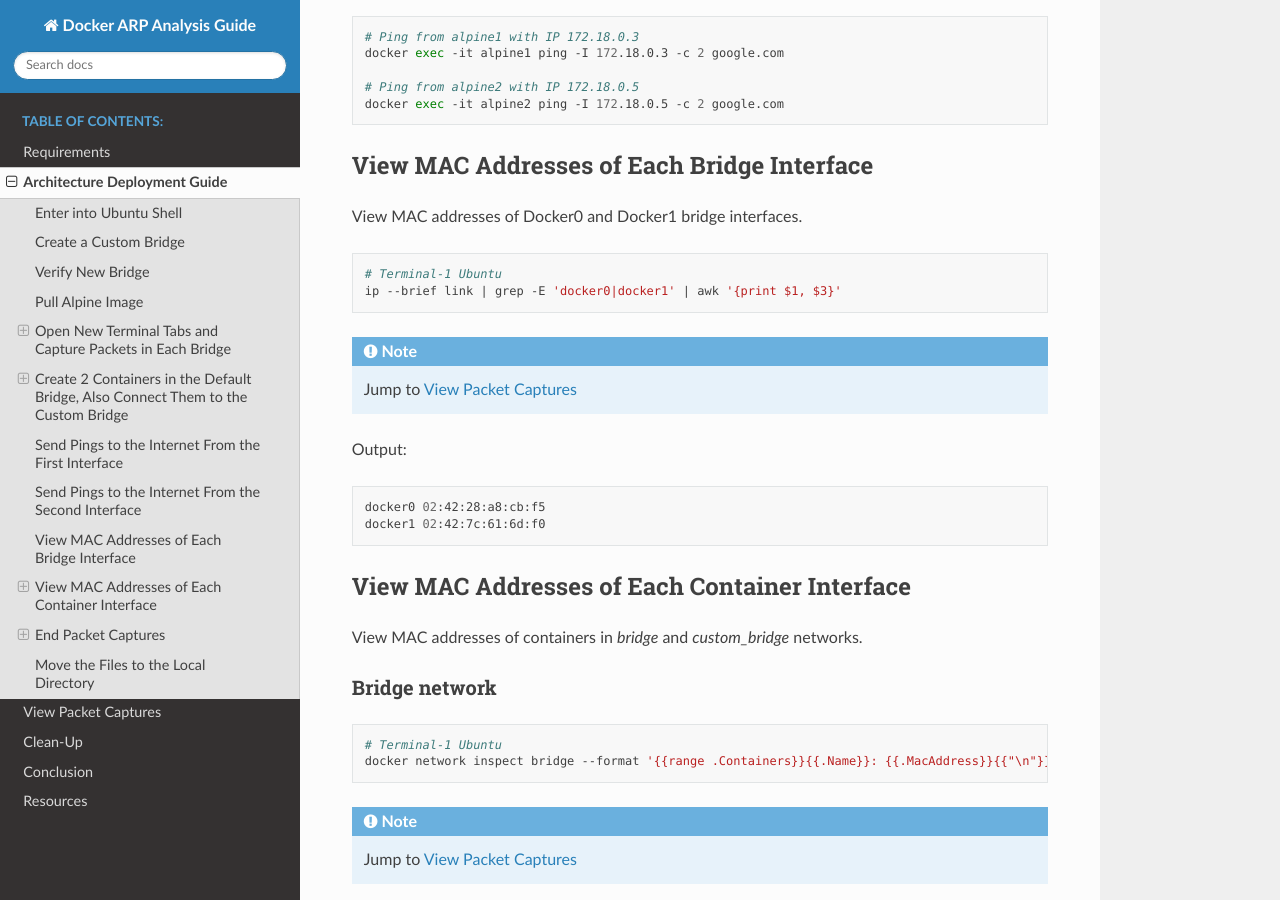
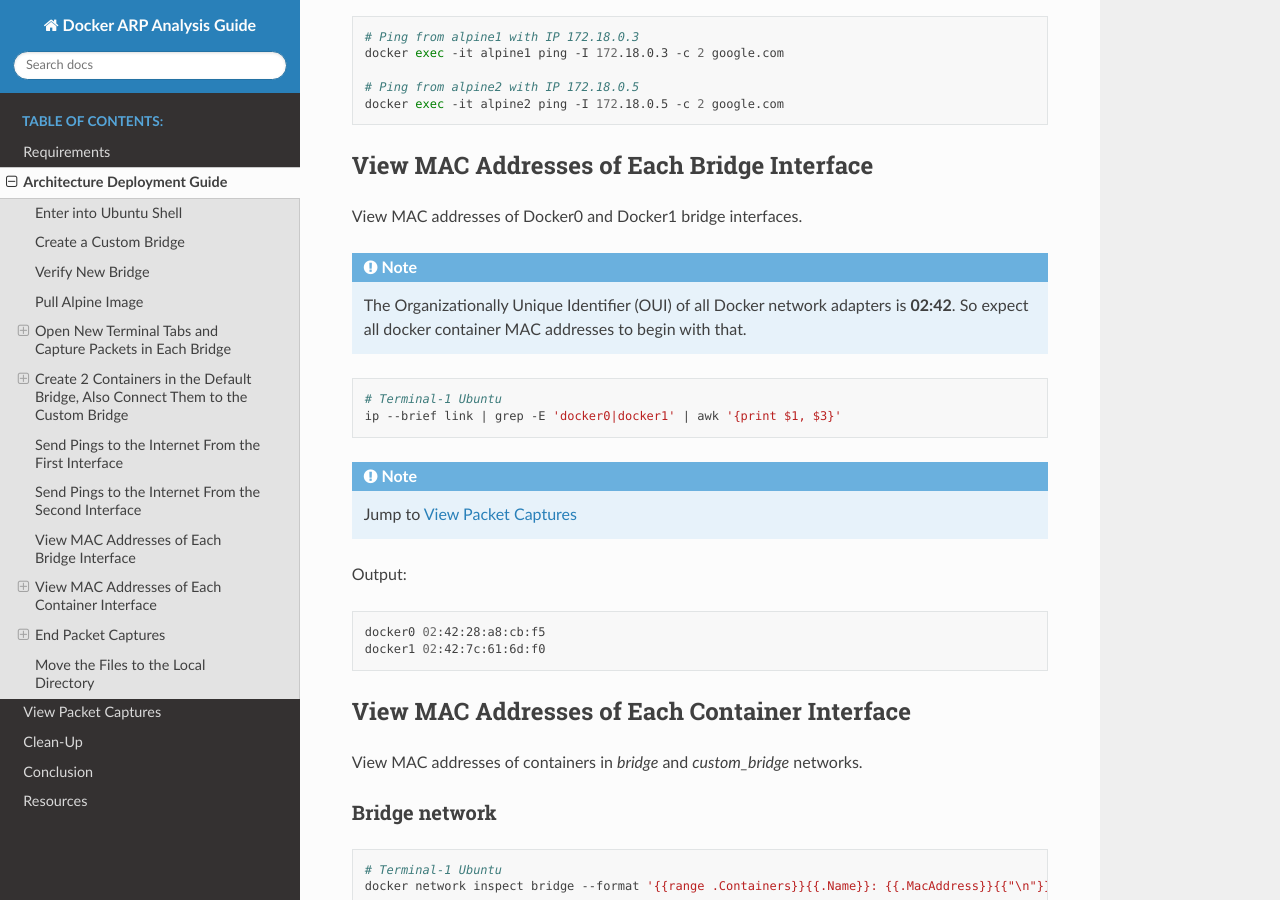
Before and after one commit to network-charles/AWS-Dev-Associate, a Sphinx documentation site: the page built from Lab 4/docs/pages/architecture-deployment-guide.rst, in a window 1280 px wide and 900 px high, scrolled down 4015 px. Built offline with Sphinx 7.4.7 and the Read the Docs theme 2.0.0, drawn with Linux system fonts in a browser that asks for light colours.

Commit message:
Update architecture-deployment-guide.rst

```diff
--- a/Lab 4/docs/pages/architecture-deployment-guide.rst
+++ b/Lab 4/docs/pages/architecture-deployment-guide.rst
@@ -215,6 +215,9 @@ View MAC Addresses of Each Bridge Interface
 
 View MAC addresses of Docker0 and Docker1 bridge interfaces.
 
+..  Note::
+   The Organizationally Unique Identifier (OUI) of all Docker network adapters is **02:42**. So expect all docker container MAC addresses to begin with that.
+
 .. code-block:: bash
 
     # Terminal-1 Ubuntu
```
